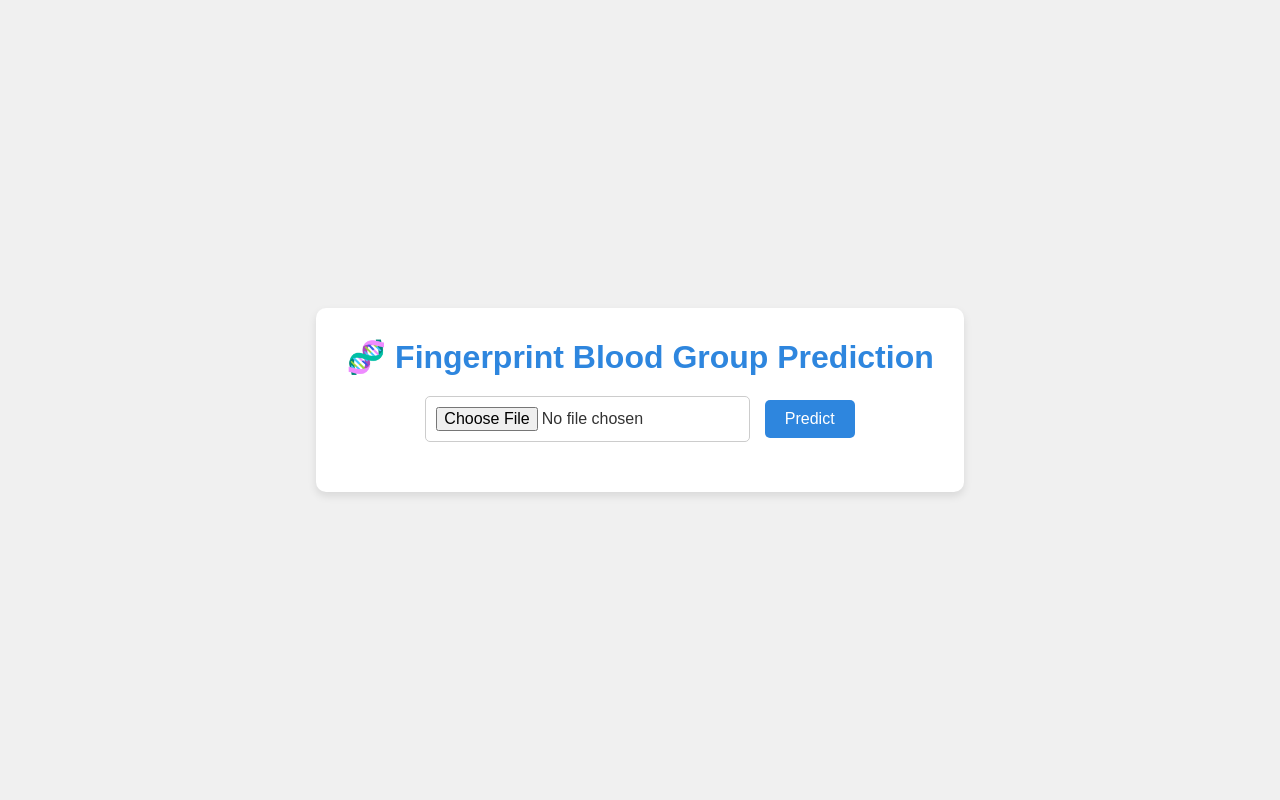
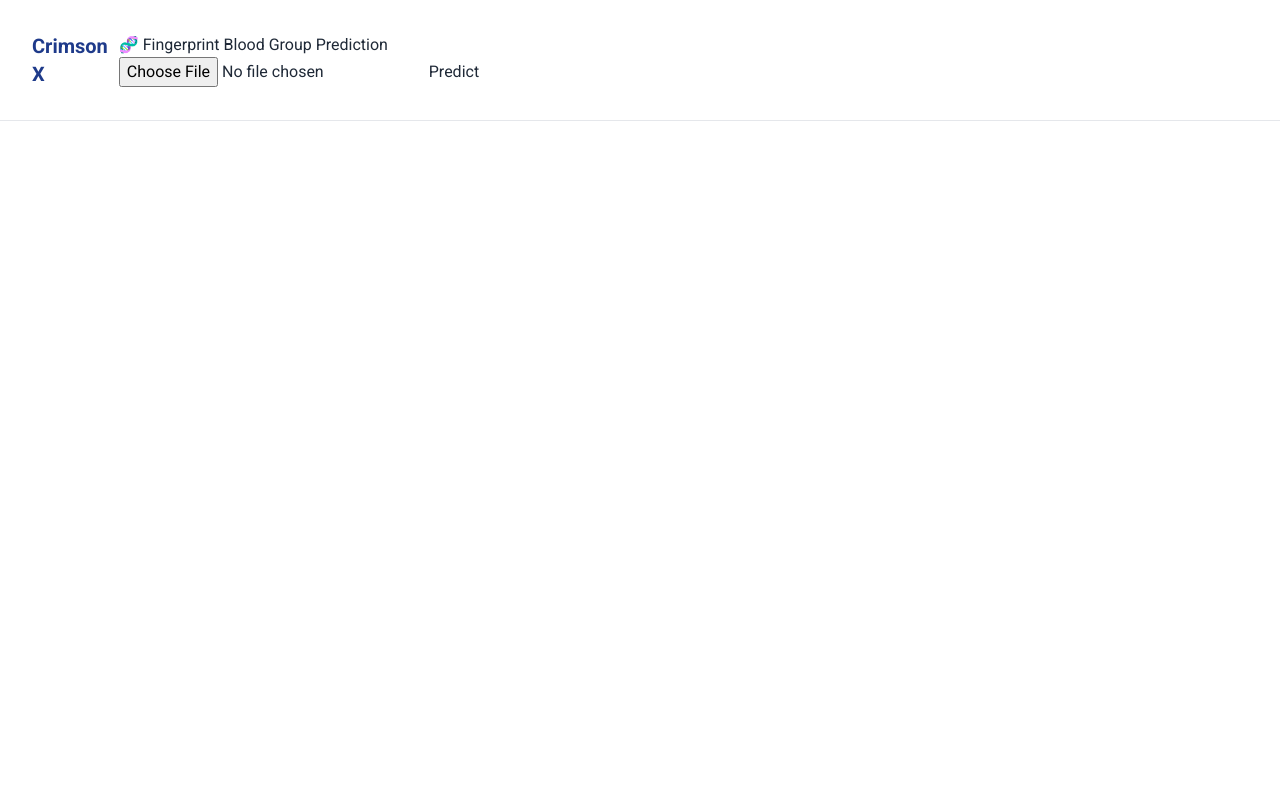
Before and after one commit to YashMhn/CrimsonX, a Flask app: page / in a window 1280 px wide. Run offline with Flask 3, Linux system fonts and the light colour scheme; some libraries are stand-ins or nearby versions.

Commit message:
Update index.html

```diff
--- a/templates/index.html
+++ b/templates/index.html
@@ -3,10 +3,25 @@
 <head>
     <meta charset="UTF-8">
     <meta name="viewport" content="width=device-width, initial-scale=1.0">
-    <title>Fingerprint Blood Group Prediction</title>
-    <link rel="stylesheet" href="{{ url_for('static', filename='style.css') }}">
+    <title>Drug Inventory Tracking</title>
+    <link href="https://cdnjs.cloudflare.com/ajax/libs/font-awesome/5.15.3/css/all.min.css" rel="stylesheet"/>
+    <link href="https://fonts.googleapis.com/css2?family=Roboto:wght@400;700&display=swap" rel="stylesheet"/>
+    <script src="https://cdn.tailwindcss.com"></script>
+    <style>
+        body {
+            font-family: 'Roboto', sans-serif;
+        }
+    </style>
 </head>
-<body>
+<body class="text-gray-800">
+
+    <header class="bg-white border-b border-gray-200">
+        <div class="flex items-center justify-between p-4 md:p-8">
+            <div class="text-xl font-bold text-blue-900">Crimson X</div>
+            <button id="menu-button" class="block md:hidden text-blue-900 focus:outline-none">
+                <i class="fas fa-bars fa-lg"></i>
+            </button>
+
     <div class="container">
         <h1 class="heading">🧬 Fingerprint Blood Group Prediction</h1>
 
```
